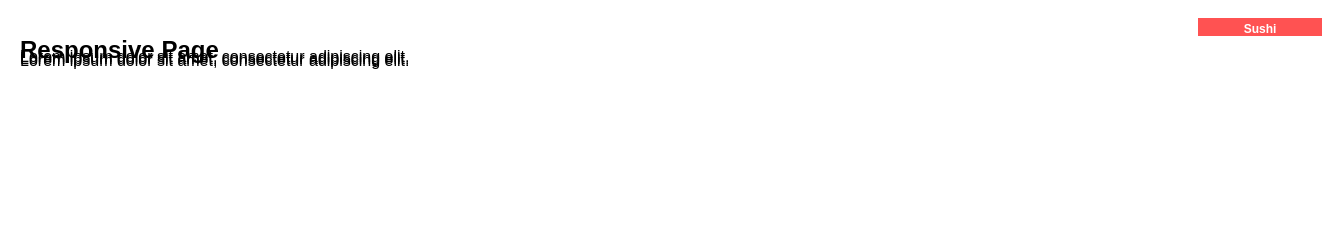
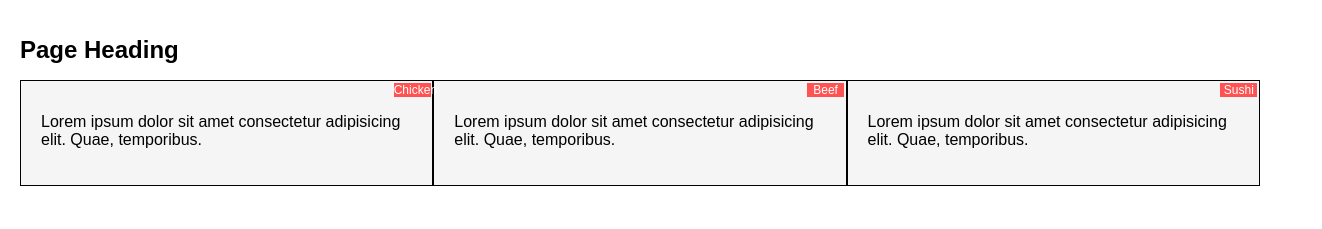
Before and after one commit to Enyewashebr/corsera-test, a plain HTML site: page module2-solutio/index.html in a window 1280 px wide. Shown: the whole page, 1322 px wide, since content can reach past the window. Drawn offline with Linux system fonts and the light colour scheme; files that its build step writes are made by us from their sources.

Commit message:
Update index.html

```diff
--- a/module2-solutio/index.html
+++ b/module2-solutio/index.html
@@ -1,24 +1,31 @@
 <!DOCTYPE html>
-<html>
-  <head>
-    <link rel="stylesheet" href="css/styles.css">
-  </head>
-  <body>
-    <h1>Responsive Page</h1>
+<html lang="en">
 
-    <div class="section">
-      <h2 class="section-title">Chicken</h2>
-      <p>Lorem ipsum dolor sit amet, consectetur adipiscing elit.</p>
-    </div>
+<head>
+  <meta charset="UTF-8">
+  <meta name="viewport" content="width=device-width, initial-scale=1.0">
+  <title>Responsive Page</title>
+  <link rel="stylesheet" href="css/styles.css">
+</head>
 
-    <div class="section">
-      <h2 class="section-title">Beef</h2>
-      <p>Lorem ipsum dolor sit amet, consectetur adipiscing elit.</p>
-    </div>
+<body>
+  <h1>Page Heading</h1>
 
-    <div class="section">
-      <h2 class="section-title">Sushi</h2>
-      <p>Lorem ipsum dolor sit amet, consectetur adipiscing elit.</p>
-    </div>
-  </body>
+  <div class="row">
+    <section>
+      <div class="section-title">Chicken</div>
+      <p>Lorem ipsum dolor sit amet consectetur adipisicing elit. Quae, temporibus.</p>
+    </section>
+    <section>
+      <div class="section-title">Beef</div>
+      <p>Lorem ipsum dolor sit amet consectetur adipisicing elit. Quae, temporibus.</p>
+    </section>
+    <section>
+      <div class="section-title">Sushi</div>
+      <p>Lorem ipsum dolor sit amet consectetur adipisicing elit. Quae, temporibus.</p>
+    </section>
+  </div>
+
+</body>
+
 </html>
```
